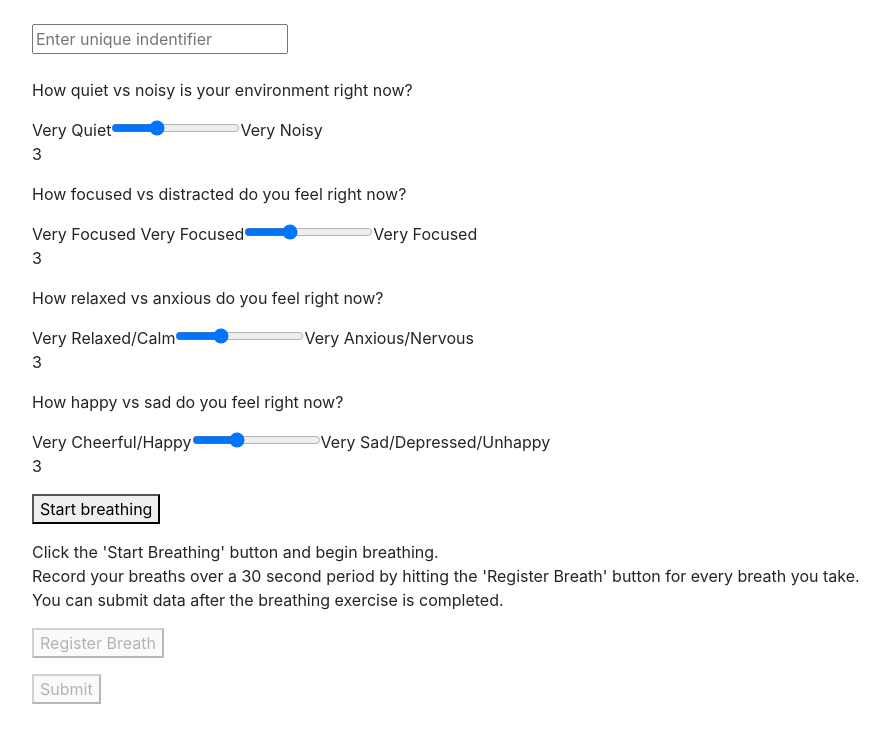
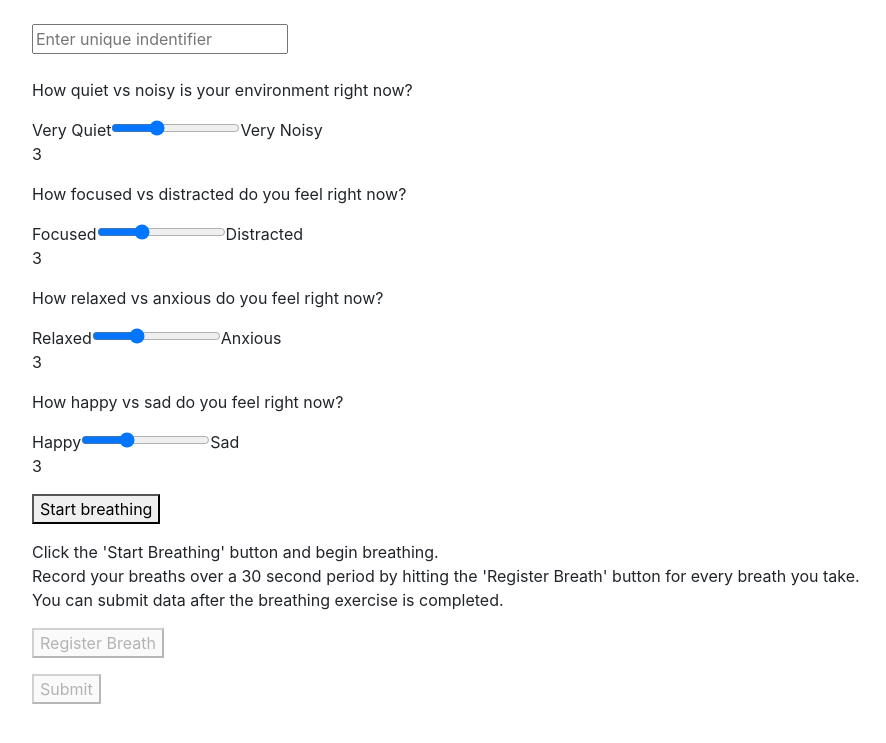
Before and after one commit to swp930/pythonserver-neatlabs, a Flask app: page /add/form in a window 1280 px wide. Shown: the top 743 px of the page, without its empty margins (68-954 px from the left). Run offline with Flask 2, Linux system fonts and the light colour scheme; some libraries are stand-ins or nearby versions.

Commit message:
Adding changes

```diff
--- a/templates/getdata.html
+++ b/templates/getdata.html
@@ -24,14 +24,14 @@
 			<p>How quiet vs noisy is your environment right now?</p>
 			Very Quiet<input id="input1" type="range" min="1" max="7" value="3">Very Noisy
 			<p id="output1"></p>
-			<p>How focused vs distracted do you feel right now?</p>Very Focused
-			Very Focused<input id="input2" type="range" min="1" max="7" value="3">Very Focused
+			<p>How focused vs distracted do you feel right now?</p>
+			Focused<input id="input2" type="range" min="1" max="7" value="3">Distracted
 			<p id="output2"></p>
 			<p>How relaxed vs anxious do you feel right now?</p>
-			Very Relaxed/Calm<input id="input3" type="range" min="1" max="7" value="3">Very Anxious/Nervous
+			Relaxed<input id="input3" type="range" min="1" max="7" value="3">Anxious
 			<p id="output3"></p>
 			<p>How happy vs sad do you feel right now?</p>
-			Very Cheerful/Happy<input id="input4" type="range" min="1" max="7" value="3">Very Sad/Depressed/Unhappy
+			Happy<input id="input4" type="range" min="1" max="7" value="3">Sad
 			<p id="output4"></p>
 			<button id="startTimer" onClick="startTimer()">
 				Start breathing
```
